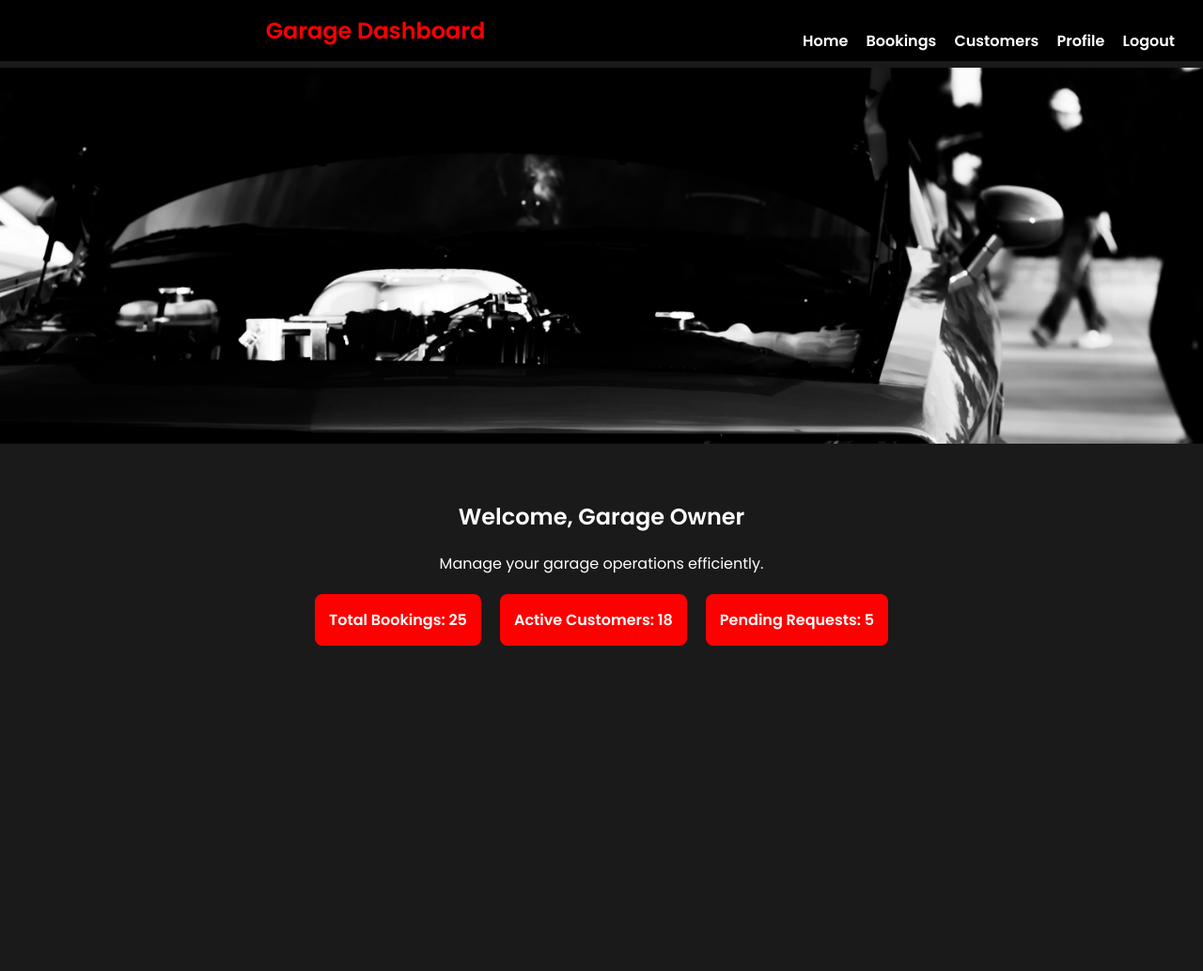
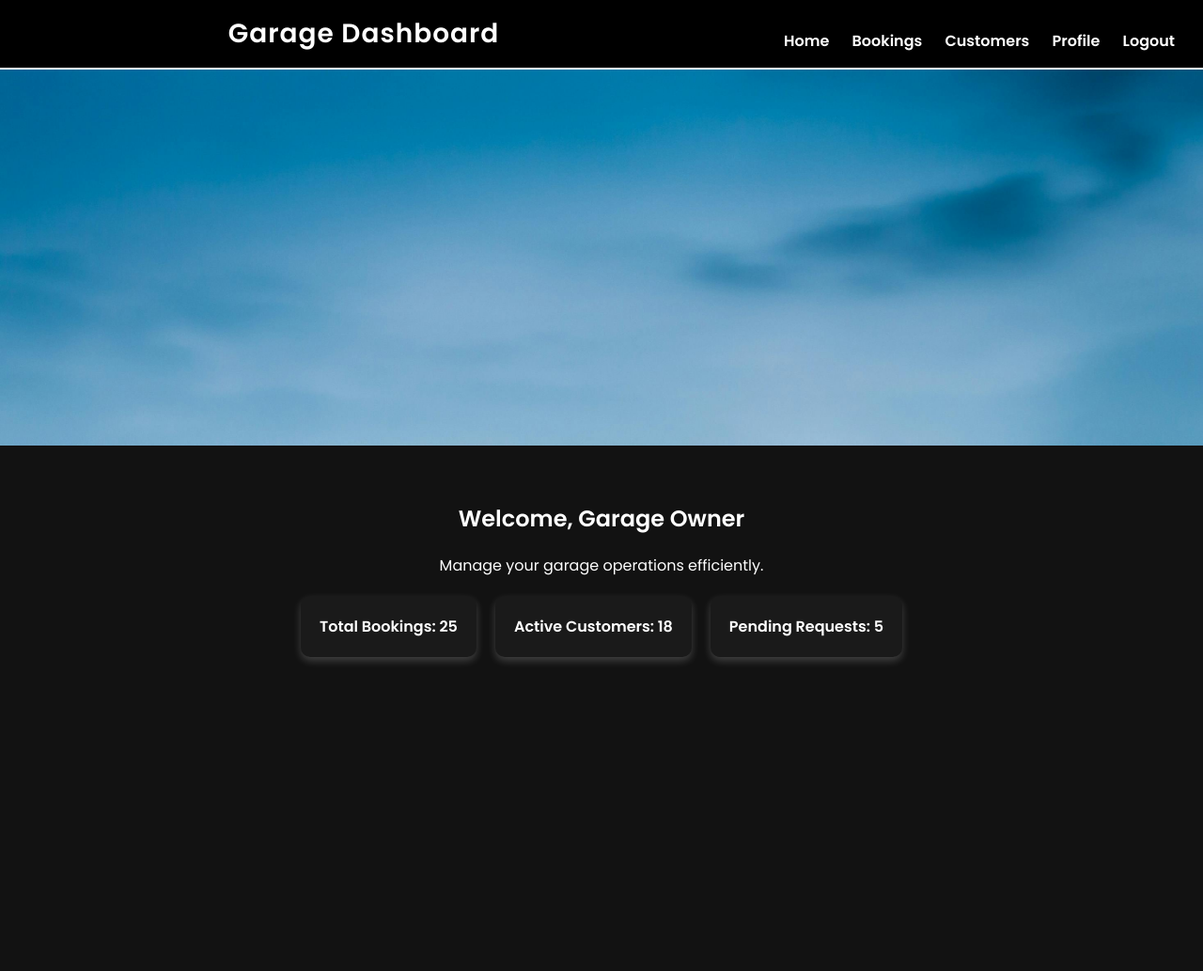
Before and after one commit to Sidharth-dev7/djang_main_project, a Django app: page /ownerdashboard/ in a window 1280 px wide. Shown: the top 1033 px of the page at 94% size. Run offline with Django 5.2, Linux system fonts and the light colour scheme.

Commit message:
dashboard half

```diff
--- a/static/css/garage_dashboard.css
+++ b/static/css/garage_dashboard.css
@@ -2,20 +2,24 @@ body {
     font-family: 'Poppins', sans-serif;
     margin: 0;
     padding: 0;
-    background-color: #1A1A1A;
+    background-color: #121212;
     color: white;
 }
 
+/* Header Styling */
 header {
     background-color: black;
     padding: 15px 0;
     text-align: center;
+    border-bottom: 2px solid #fff;
 }
 
 nav h1 {
-    color: red;
+    color: white;
     display: inline;
-    font-size: 24px;
+    font-size: 28px;
+    font-weight: bold;
+    letter-spacing: 1px;
 }
 
 nav ul {
@@ -27,15 +31,21 @@ nav ul {
 nav ul li {
     display: inline;
     list-style: none;
-    margin-left: 15px;
+    margin-left: 20px;
 }
 
 nav ul li a {
     color: white;
     text-decoration: none;
     font-weight: 600;
+    transition: color 0.3s;
 }
 
+nav ul li a:hover {
+    color: red;
+}
+
+/* Slideshow Styling */
 .slideshow-container {
     position: relative;
     width: 100%;
@@ -46,13 +56,22 @@ nav ul li a {
 .slide {
     display: none;
     width: 100%;
+    height: 100%;
+    animation: fadeEffect 1.5s ease-in-out;
 }
 
 .slide img {
     width: 100%;
-    height: auto;
+    height: 100%;
+    object-fit: cover;
 }
 
+@keyframes fadeEffect {
+    from { opacity: 0.4; }
+    to { opacity: 1; }
+}
+
+/* Dashboard Content */
 .dashboard-content {
     text-align: center;
     margin: 20px auto;
@@ -64,12 +83,19 @@ nav ul li a {
     justify-content: center;
     gap: 20px;
     margin-top: 20px;
+    flex-wrap: wrap;
 }
 
 .stat-box {
-    background: red;
-    padding: 15px;
-    border-radius: 8px;
+    background: #1A1A1A;
+    padding: 20px;
+    border-radius: 10px;
     font-weight: bold;
     color: white;
+    box-shadow: 0 4px 8px rgba(255, 255, 255, 0.2);
+    transition: transform 0.3s ease-in-out;
 }
+
+.stat-box:hover {
+    transform: scale(1.05);
+}
--- a/static/css/login_selection.css
+++ b/static/css/login_selection.css
@@ -24,6 +24,7 @@ body {
 }
 
 .right-side {
+
     flex: 1;
     background-color: white;
     display: flex;
@@ -34,7 +35,7 @@ body {
     font-family: 'Poppins', sans-serif;
     font-weight: 400;
     text-align: center;
-    color: #333; /* Adjust text color as needed */
+    color: #ff2a2a; /* Adjust text color as needed */
 }
 
 h2 {
--- a/templates/garage_dashboard.html
+++ b/templates/garage_dashboard.html
@@ -6,7 +6,7 @@
     <meta name="viewport" content="width=device-width, initial-scale=1.0">
     <title>Garage Owner Dashboard</title>
     <link rel="stylesheet" href="{% static 'css/garage_dashboard.css' %}">
-    <link href="https://fonts.googleapis.com/css2?family=Poppins:wght@400;600&family=Roboto:wght@300;400&display=swap" rel="stylesheet">
+    <link href="https://fonts.googleapis.com/css2?family=Poppins:wght@400;600&display=swap" rel="stylesheet">
 </head>
 <body>
     <header>
@@ -24,14 +24,15 @@
 
     <section class="slideshow-container">
         <div class="slide fade">
-            <img src="{{ MEDIA_URL }}nissan-gt-r-r35-white-black.jpg" alt="Car 1">
+            <img src="{% get_media_prefix %}nissan-gtr-r34-nissan-forza-horizon-4-video-games-nissan-skyline-gt-r-r34-hd-wallpaper-preview.jpg" alt="Car 1">
 
         </div>
         <div class="slide fade">
-            <img src="{% static 'media/nissan-gt-r-r35-white-black.jpg' %}" alt="Car 2">
+            <img src="{% get_media_prefix %}nissan-gtr-illustration-y2.jpg" alt="Car 2">
+
         </div>
         <div class="slide fade">
-            <img src="{% static 'media/photo-1520587210458-bd3bee813b97.jpeg' %}" alt="Car 3">
+            <img src="{% get_media_prefix %}pexels-quentin-martinez-2147503099-29846775.jpg" alt="Car 3">
         </div>
     </section>
 
@@ -45,6 +46,21 @@
         </div>
     </section>
 
-    <script src="{% static 'js/garage_dashboard.js' %}"></script>
+    <script>
+        let slideIndex = 0;
+        function showSlides() {
+            let slides = document.getElementsByClassName("slide");
+            for (let i = 0; i < slides.length; i++) {
+                slides[i].style.display = "none";
+            }
+            slideIndex++;
+            if (slideIndex > slides.length) { slideIndex = 1 }
+            slides[slideIndex - 1].style.display = "block";
+            setTimeout(showSlides, 3000); // Change image every 3 seconds
+        }
+
+        document.addEventListener("DOMContentLoaded", showSlides);
+    </script>
+
 </body>
 </html>
--- a/templates/login_selection.html
+++ b/templates/login_selection.html
@@ -13,11 +13,12 @@
     <div class="container">
         <!-- Left Side (Background Image) -->
         <div class="left-side">
-
+          <h4 style="position: relative; left: -7cm;">FixMyRide</h4>
         </div>
 
         <!-- Right Side (Login Selection) -->
-        <div class="right-side">
+        <div class="right-side" >
+
             <h1 style="padding-bottom: 1cm;">Welcome to Garage Portal</h1>
             <h2>Select Your Role</h2>
             <div class="login-options">
```
Also changed, not shown: media/login2.jpg (added), media/nissan-gt-r-r35-white-black.jpg.
